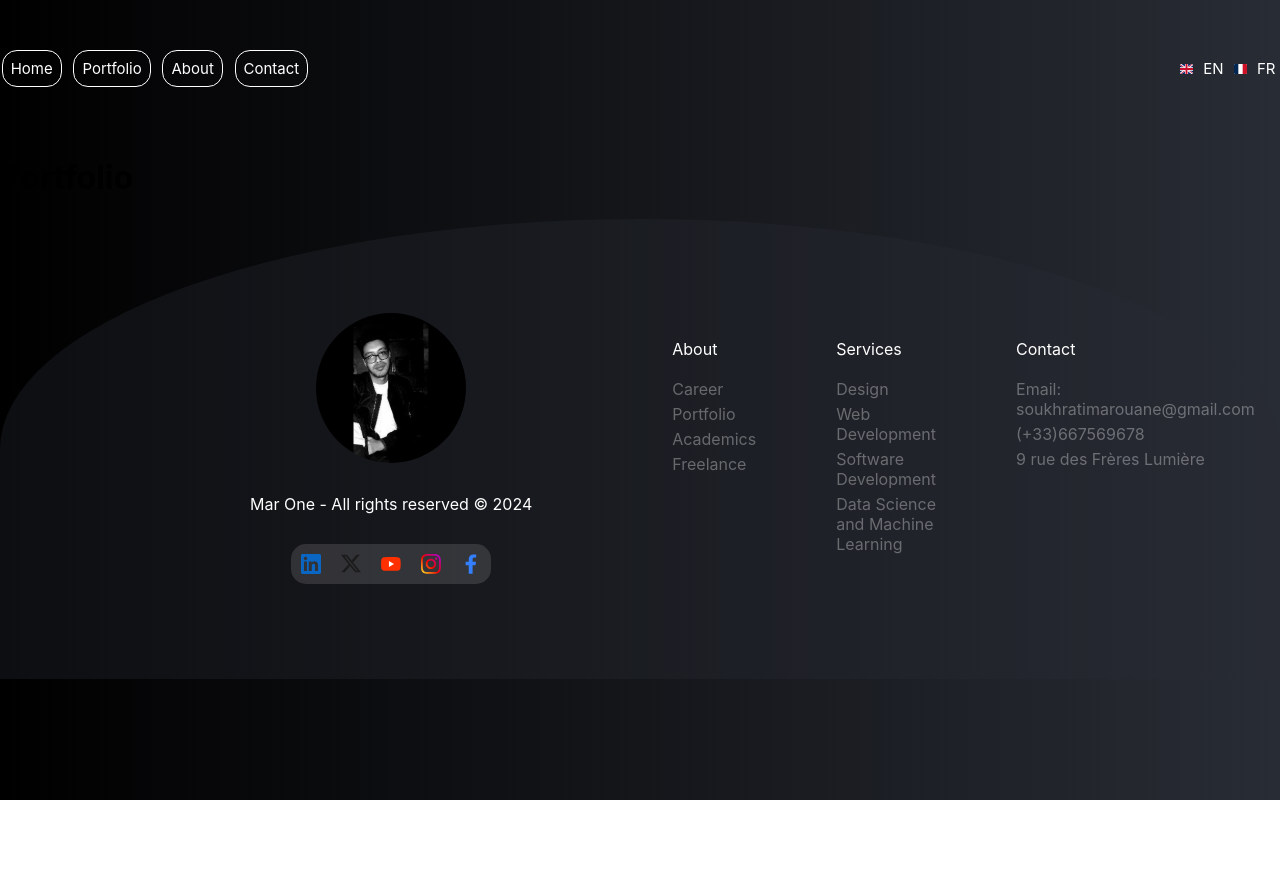
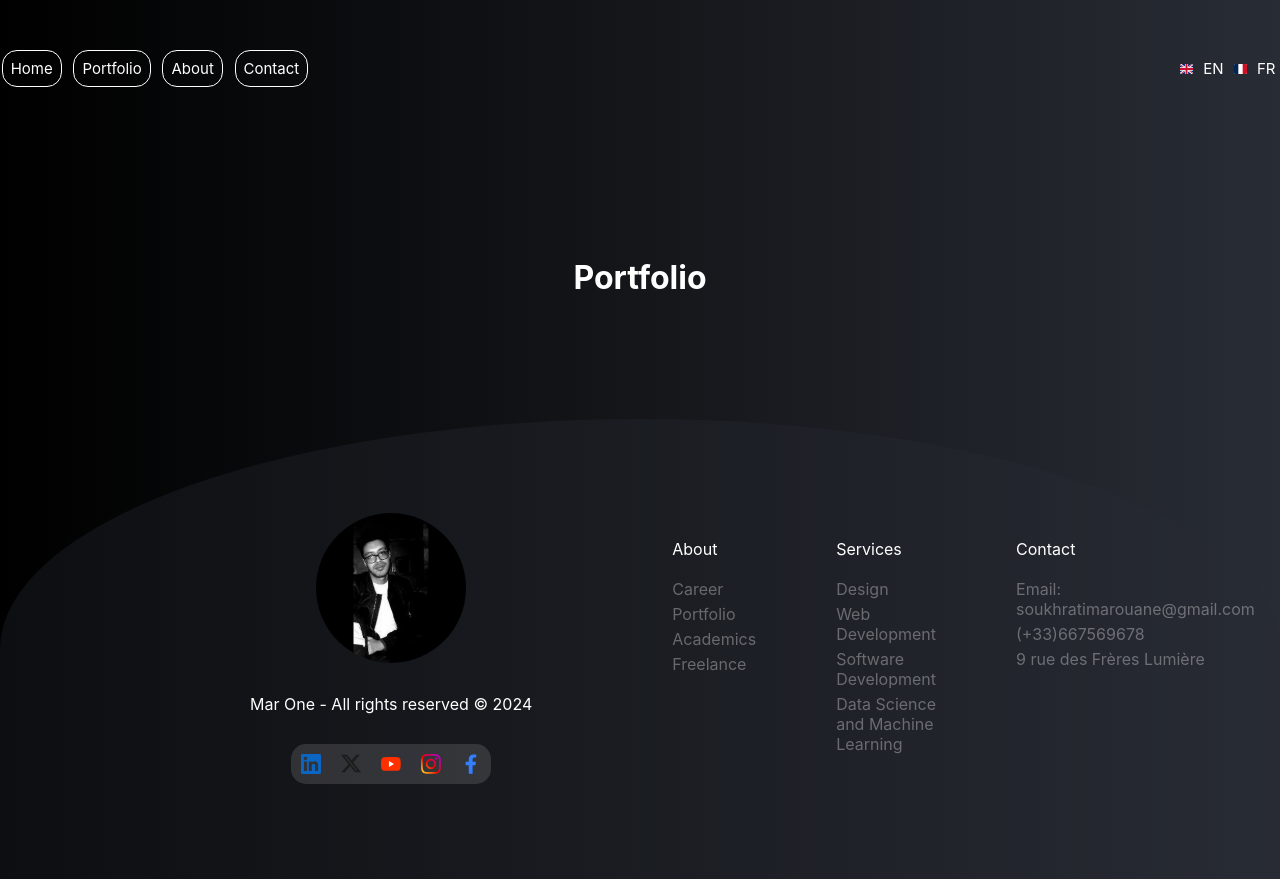
Before and after one commit to MarouaneSoukhrati/mar_react_app, a React (Create React App) app: page /portfolio in a window 1280 px wide. Shown: the top 879 px of the page. Before the commit the page ends 800 px from the top, so only its background shows below. Built offline with nearby package versions, Linux system fonts and the light colour scheme.

Commit message:
final struct

```diff
--- a/src/Component/Subcomponent/About.js
+++ b/src/Component/Subcomponent/About.js
@@ -1,3 +1,5 @@
+import "../../ComponentStyle/SubcomponentStyle/About.css";
+
 export default function About() {
   return (
     <header className="App-about">
--- a/src/Component/Subcomponent/Contact.js
+++ b/src/Component/Subcomponent/Contact.js
@@ -1,3 +1,5 @@
+import "../../ComponentStyle/SubcomponentStyle/Contact.css";
+
 export default function Contact() {
   return (
     <header className="App-contact">
--- a/src/Component/Subcomponent/Portfolio.js
+++ b/src/Component/Subcomponent/Portfolio.js
@@ -1,3 +1,5 @@
+import "../../ComponentStyle/SubcomponentStyle/Portfolio.css";
+
 export default function Portfolio() {
   return (
     <header className="App-portfolio">
--- /dev/null
+++ b/src/ComponentStyle/SubcomponentStyle/About.css
@@ -0,0 +1,8 @@
+.App-about {
+  color: white;
+  display: flex;
+  flex-direction: column;
+  justify-content: center;
+  align-items: center;
+  padding: 100px;
+}
--- /dev/null
+++ b/src/ComponentStyle/SubcomponentStyle/Contact.css
@@ -0,0 +1,8 @@
+.App-contact {
+  color: white;
+  display: flex;
+  flex-direction: column;
+  justify-content: center;
+  align-items: center;
+  padding: 100px;
+}
--- /dev/null
+++ b/src/ComponentStyle/SubcomponentStyle/Portfolio.css
@@ -0,0 +1,8 @@
+.App-portfolio {
+  color: white;
+  display: flex;
+  flex-direction: column;
+  justify-content: center;
+  align-items: center;
+  padding: 100px;
+}
```
